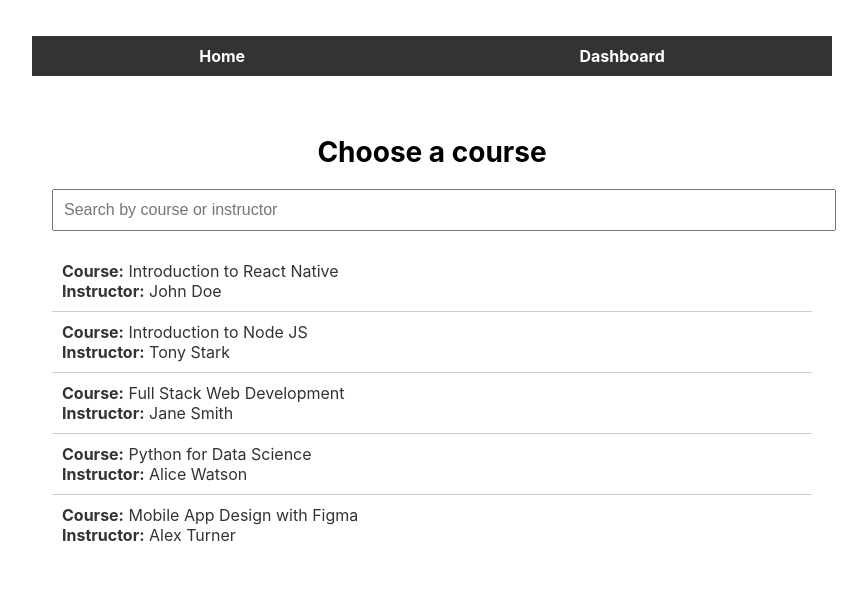
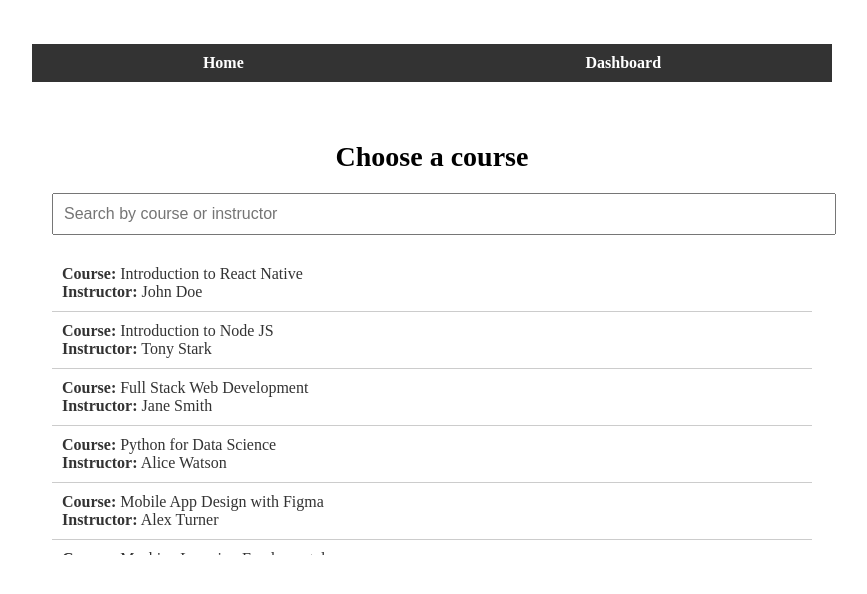
Before and after one commit to AnilKumarYogi/Course_Website, a React (Create React App) app: page / in a window 1280 px wide. Shown: the top 594 px of the page, without its empty margins (208-1075 px from the left). Built offline with nearby package versions, Linux system fonts and the light colour scheme.

Commit message:
cleaned code

```diff
--- a/src/index.css
+++ /dev/null
@@ -1,13 +0,0 @@
-body {
-  margin: 0;
-  font-family: -apple-system, BlinkMacSystemFont, 'Segoe UI', 'Roboto', 'Oxygen',
-    'Ubuntu', 'Cantarell', 'Fira Sans', 'Droid Sans', 'Helvetica Neue',
-    sans-serif;
-  -webkit-font-smoothing: antialiased;
-  -moz-osx-font-smoothing: grayscale;
-}
-
-code {
-  font-family: source-code-pro, Menlo, Monaco, Consolas, 'Courier New',
-    monospace;
-}
--- a/src/index.js
+++ b/src/index.js
@@ -1,8 +1,6 @@
 import React from 'react';
 import ReactDOM from 'react-dom/client';
-import './index.css';
 import App from './App';
-import reportWebVitals from './reportWebVitals';
 import { BrowserRouter as Router } from 'react-router-dom'
 
 const root = ReactDOM.createRoot(document.getElementById('root'));
@@ -13,8 +11,3 @@
     </Router>
   </React.StrictMode>
 );
-
-// If you want to start measuring performance in your app, pass a function
-// to log results (for example: reportWebVitals(console.log))
-// or send to an analytics endpoint. Learn more: https://bit.ly/CRA-vitals
-reportWebVitals();
--- a/src/reportWebVitals.js
+++ /dev/null
@@ -1,13 +0,0 @@
-const reportWebVitals = onPerfEntry => {
-  if (onPerfEntry && onPerfEntry instanceof Function) {
-    import('web-vitals').then(({ getCLS, getFID, getFCP, getLCP, getTTFB }) => {
-      getCLS(onPerfEntry);
-      getFID(onPerfEntry);
-      getFCP(onPerfEntry);
-      getLCP(onPerfEntry);
-      getTTFB(onPerfEntry);
-    });
-  }
-};
-
-export default reportWebVitals;
```
Also changed, not shown: src/setupTests.js (deleted, +0 -5 lines), src/logo.svg (deleted), 1 other file (tests, documents, lock files or other folders).
